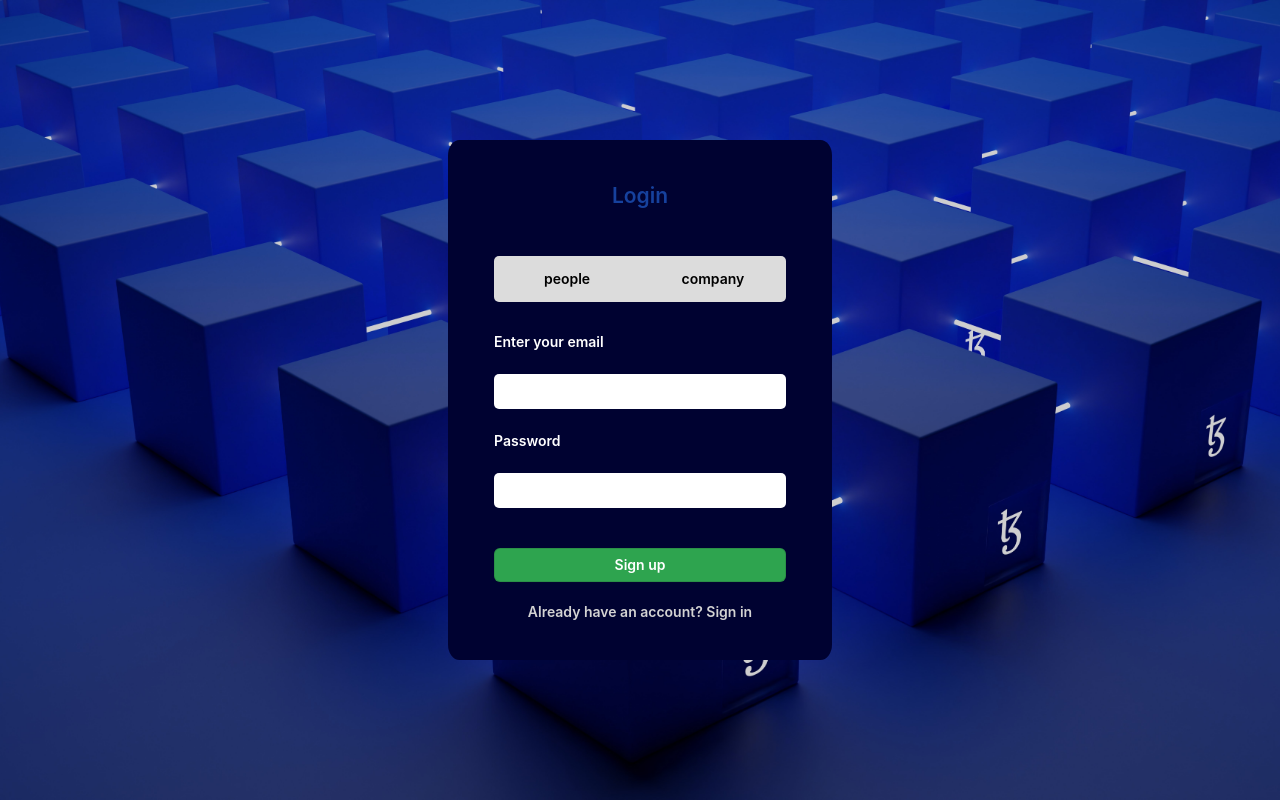
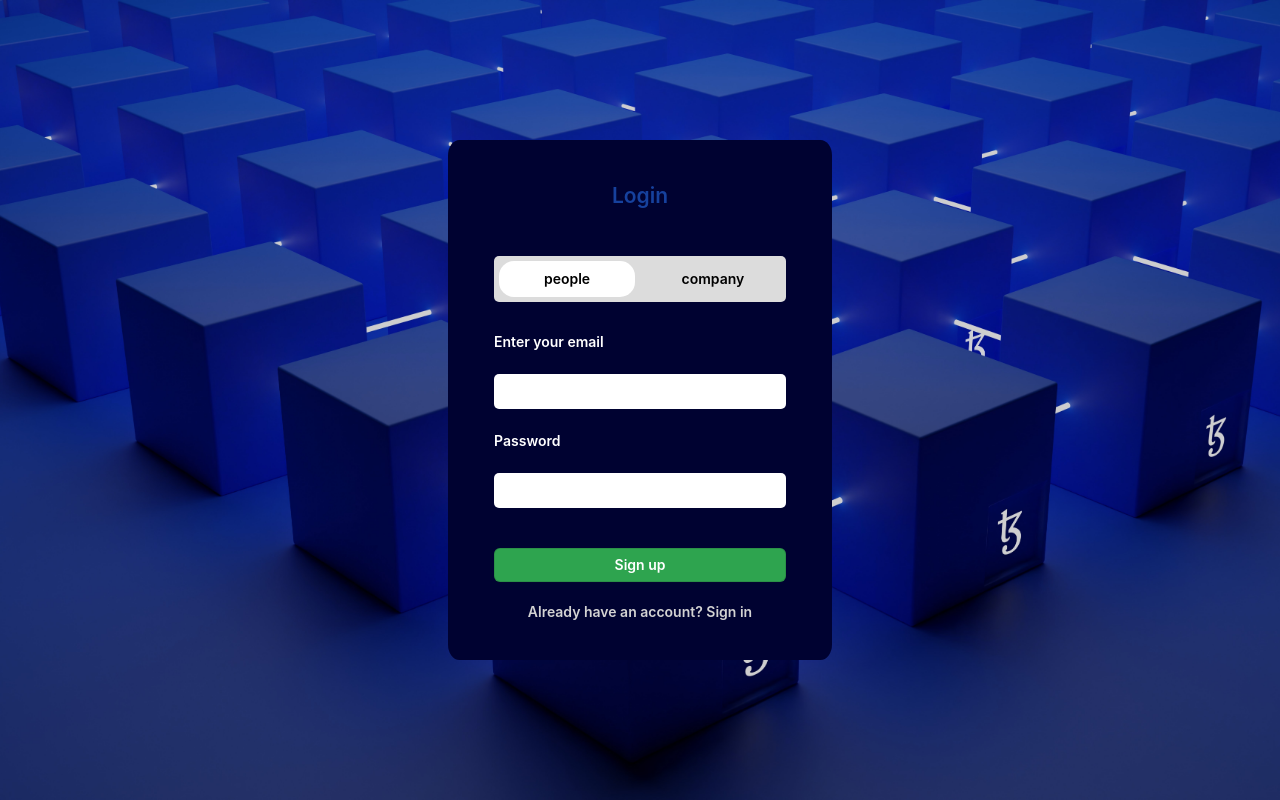
Before and after one commit to Prince-0000/Counterfeit, a React (Create React App) app: page / in a window 1280 px wide. Built offline with nearby package versions, Linux system fonts and the light colour scheme.

Commit message:
updateInetiallyButton

```diff
--- a/src/Components/Login/Login.jsx
+++ b/src/Components/Login/Login.jsx
@@ -4,7 +4,7 @@ import './Login.css';
 const Login = () => {
   const [username, setUsername] = useState("");
   const [password, setPassword] = useState("");
-  const [buttonColor, setButtonColor] = useState('white');
+  const [buttonColor, setButtonColor] = useState('red');
 
   const handleUsernameChange = (event) => {
     setUsername(event.target.value);
```
